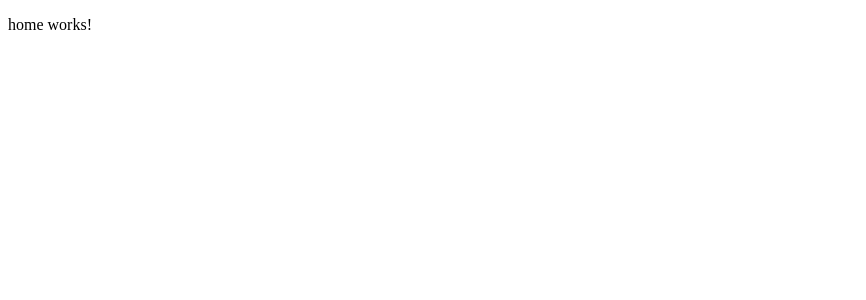
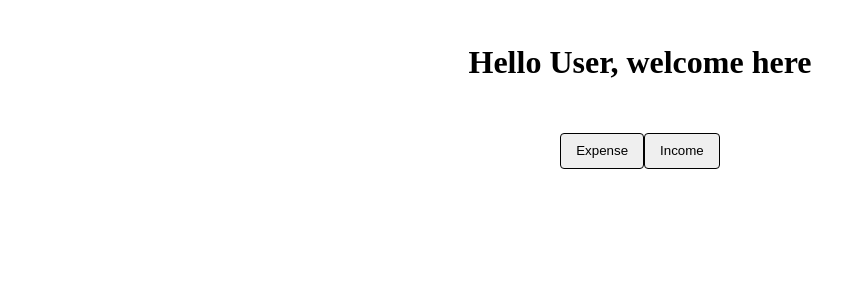
Before and after one commit to sakibmahmood98/expanceTracking, an Angular app: page / in a window 1280 px wide. Shown: the top 300 px of the page, without its empty margins (0-866 px from the left). Built offline with nearby package versions, Linux system fonts and the light colour scheme.

Commit message:
Created two button for expense & income .. Also Added route navigations

```diff
--- a/src/app/modules/home/home.component.html
+++ b/src/app/modules/home/home.component.html
@@ -1 +1,17 @@
-<p>home works!</p>
+<div>
+    <div class="display-center">
+      <h1>
+        Hello User, welcome here
+      </h1>
+    </div>
+
+    <nav class="display-center">
+      <button (click)='toExpense()'
+      mat-stroked-button color="basic"
+      >Expense</button>
+
+      <button (click)='toIncome()'
+      mat-stroked-button color="basic"
+      >Income</button>
+    </nav>
+</div>
--- a/src/app/modules/home/home.component.scss
+++ b/src/app/modules/home/home.component.scss
@@ -0,0 +1,6 @@
+.display-center{
+    display: flex;
+    justify-content: center;
+    align-items: center;
+    padding: 15px;
+}
--- a/src/app/modules/home/home.component.ts
+++ b/src/app/modules/home/home.component.ts
@@ -1,4 +1,5 @@
 import { Component, OnInit } from '@angular/core';
+import { ActivatedRoute, Router } from '@angular/router';
 
 @Component({
   selector: 'app-home',
@@ -7,9 +8,18 @@ import { Component, OnInit } from '@angular/core';
 })
 export class HomeComponent implements OnInit {
 
-  constructor() { }
+  constructor(private route: ActivatedRoute, private router: Router) { }
 
   ngOnInit(): void {
   }
+  toExpense() {
+    this.router.navigate(['expense'], {relativeTo:this.route});
+
+  }
+
+  toIncome() {
+    this.router.navigate(['income'], {relativeTo:this.route});
+
+  }
 
 }
--- a/src/app/modules/home/home.module.ts
+++ b/src/app/modules/home/home.module.ts
@@ -1,5 +1,6 @@
 import { NgModule } from '@angular/core';
 import { CommonModule } from '@angular/common';
+import {MatButtonModule} from '@angular/material/button';
 
 import { HomeRoutingModule } from './home-routing.module';
 import { HomeComponent } from './home.component';
@@ -8,9 +9,11 @@ import { HomeComponent } from './home.component';
 @NgModule({
   declarations: [
     HomeComponent
+
   ],
   imports: [
     CommonModule,
+    MatButtonModule,
     HomeRoutingModule
   ]
 })
```
